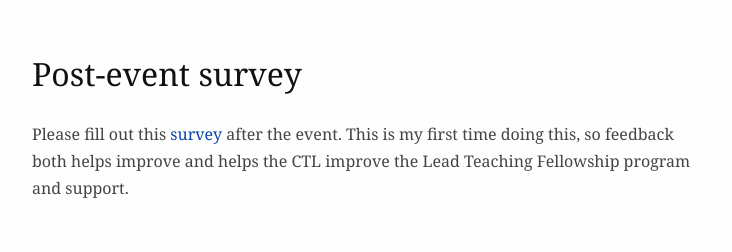
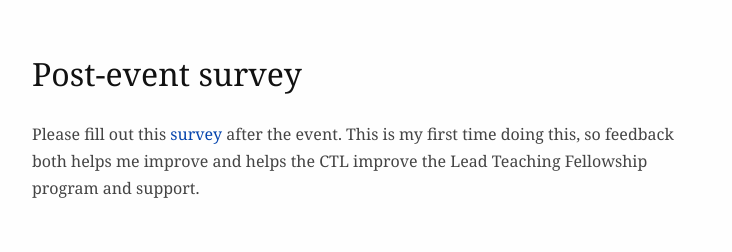
Before and after one commit to massma/ltf-github-website-courses, a plain HTML site: page index.html in a window 1280 px wide. Shown: the part 1120-1372 px from the top of the page, without its empty margins (272-1004 px from the left). Drawn offline with Linux system fonts and the light colour scheme.

Commit message:
fixed typo in landing page

```diff
--- a/index.html
+++ b/index.html
@@ -33,7 +33,7 @@
 <h2 id="instructions-for-contributing">Instructions for contributing</h2>
 <p>Only modify the markdown (<code>.md</code>) files, not the html or any other files.</p>
 <h2 id="post-event-survey">Post-event survey</h2>
-<p>Please fill out this <a href="https://columbiactl.co1.qualtrics.com/jfe/form/SV_0GtCnIhJRtbHx7D">survey</a> after the event. This is my first time doing this, so feedback both helps improve and helps the CTL improve the Lead Teaching Fellowship program and support.</p>
+<p>Please fill out this <a href="https://columbiactl.co1.qualtrics.com/jfe/form/SV_0GtCnIhJRtbHx7D">survey</a> after the event. This is my first time doing this, so feedback both helps me improve and helps the CTL improve the Lead Teaching Fellowship program and support.</p>
 <h2 id="resources">Resources</h2>
 <ul>
 <li><a href="https://git-scm.com/">Git</a> : version control software that manages projects and allows many people to contribute to a project.</li>
```
Also changed, not shown: 1 other file.
